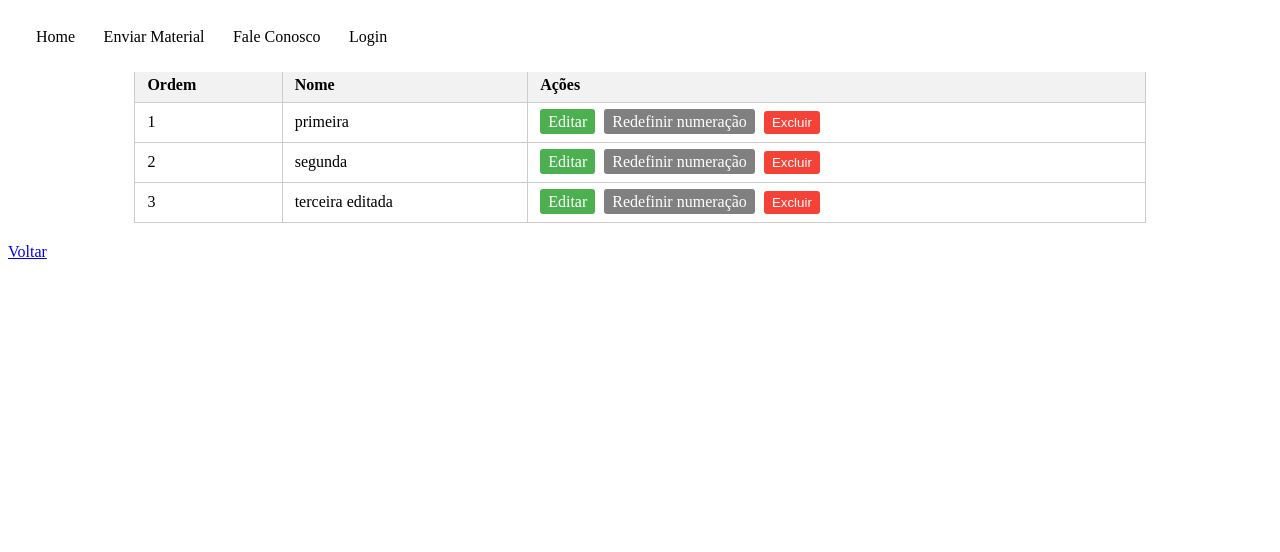
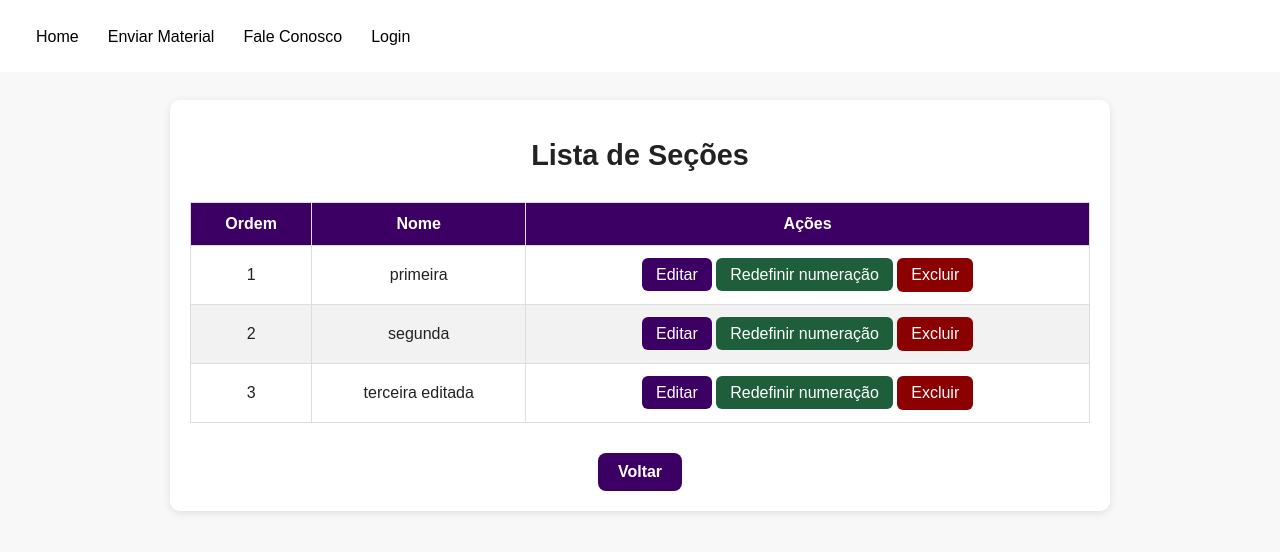
Before and after one commit to lucasgoncalvesmartins/TCC_Lucas_ADS19, a PHP site: template src/View/ListarSecoes.php in a window 1280 px wide. Shown: the top 552 px of the page. Run offline with PHP 8.4, Linux system fonts and the light colour scheme; the template is opened without the code that fills it, so the values that code supplies are empty; data comes from the database, SQL or seed files in the repository.

Commit message:
realizado ajustes no contraste de botoes

```diff
--- a/src/Css/listarsecoes.css
+++ b/src/Css/listarsecoes.css
@@ -1,41 +1,157 @@
+
+body {
+    font-family: Arial, sans-serif;
+    background-color: #f8f8f8;
+    margin: 0;
+    padding: 0;
+    color: #222;
+}
+
+
+
+/*CONTEÚDO PRINCIPAL*/
+main {
+    margin-top: 100px;
+    padding: 20px;
+    max-width: 900px;
+    margin-left: auto;
+    margin-right: auto;
+    background-color: white;
+    border-radius: 10px;
+    box-shadow: 0 2px 8px rgba(0,0,0,0.1);
+}
+
+/*TÍTULO*/
+h1 {
+    text-align: center;
+    margin-bottom: 30px;
+    color: #222;
+    font-size: 1.8rem;
+}
+
+/* MENSAGEM DE ERRO */
+p {
+    text-align: center;
+    color: #c0392b;
+}
+
+/* TABELA  */
 table {
+    width: 100%;
     border-collapse: collapse;
-            width: 80%;
-            margin: 20px auto;
+    margin-top: 10px;
 }
-        th, td {
-            border: 1px solid #ccc;
-            padding: 8px 12px;
-            text-align: left;
+
+table th, table td {
+    border: 1px solid #ddd;
+    padding: 12px;
+    text-align: center;
 }
-        th {
+
+table th {
+    background-color: #3c0064;
+    color: white;
+}
+
+table tr:nth-child(even) {
     background-color: #f2f2f2;
 }
-        .button {
-            padding: 4px 8px;
-            background-color: #4CAF50;
-            color: white;
-            text-decoration: none;
-            border-radius: 3px;
-            margin-right: 5px;
-        }
-        .button.delete {
-            background-color: #f44336;
-            border: none;
-            cursor: pointer;
+
+table tr:hover {
+    background-color: #e6e6ff;
 }
 
-        .button.ordenar {
-    background-color: grey;
-    color: white;
+/* BOTÕES  */
+.button {
+    background-color: #3c0064;
+    color: #ffffff;
+    padding: 8px 14px;
     border: none;
+    border-radius: 6px;
     text-decoration: none;
-    padding: 4px 8px;
-    border-radius: 3px;
-    margin-right: 5px;
+    font-size: 1rem;
     cursor: pointer;
+    transition: background 0.2s ease, transform 0.1s ease;
 }
 
-.button.ordenar:hover {
-    background-color: #1976D2;
+.button:hover,
+.button:focus {
+    background-color: #5a0099;
+    outline: 3px solid #d8bfff;
+    transform: scale(1.03);
 }
+
+/* contraste AAA*/
+.button.delete {
+    background-color: #8b0000;
+    color: #ffffff;
+}
+
+.button.delete:hover,
+.button.delete:focus {
+    background-color: #a40000;
+    outline: 3px solid #f2b8b8;
+}
+
+/*  contraste AA+ */
+.button.ordenar {
+    background-color: #1e5e3a;
+    color: #ffffff;
+}
+
+.button.ordenar:hover,
+.button.ordenar:focus {
+    background-color: #247f4b;
+    outline: 3px solid #b3e5c5;
+}
+
+/* Excluir */
+form {
+    display: inline-block;
+}
+
+/*  BOTÃO VOLTAR  */
+.btn.btn-link {
+    display: block;
+    width: fit-content;
+    margin: 30px auto 0;
+    text-align: center;
+    background-color: #3c0064;
+    color: white;
+    padding: 10px 20px;
+    border-radius: 8px;
+    text-decoration: none;
+    font-weight: bold;
+    transition: background-color 0.3s, transform 0.1s ease;
+}
+
+.btn.btn-link:hover,
+.btn.btn-link:focus {
+    background-color: #5a0099;
+    transform: scale(1.03);
+    outline: 3px solid #d8bfff;
+}
+
+/*  FOCUS VISÍVEL */
+a:focus, button:focus {
+    outline: 3px solid #ffd54f;
+    outline-offset: 2px;
+}
+
+/* RESPONSIVIDADE */
+@media (max-width: 768px) {
+    main {
+        width: 90%;
+        padding: 10px;
+    }
+
+    table th, table td {
+        padding: 8px;
+        font-size: 0.9rem;
+    }
+
+    .button, .btn.btn-link {
+        font-size: 0.9rem;
+        padding: 8px 10px;
+    }
+}
--- a/src/View/ListarSecoes.php
+++ b/src/View/ListarSecoes.php
@@ -5,7 +5,7 @@ $secaoDAO = new SecaoDAO();
 $secoes = $secaoDAO->listarTodas();
 
 
-usort($secoes, function($a, $b) {
+usort($secoes, function ($a, $b) {
     return $a['ordem'] <=> $b['ordem'];
 });
 
@@ -25,15 +25,18 @@ if ($_SERVER['REQUEST_METHOD'] === 'POST') {
 
 <!DOCTYPE html>
 <html lang="pt-BR">
+
 <head>
     <meta charset="UTF-8">
     <link rel="stylesheet" href="../Css/listarsecoes.css">
     <title>Listar Seções</title>
 
 </head>
+
 <body>
     <?php include 'header.php'; ?>
-<h2 style="text-align:center;">Lista de Seções</h2>
+    <main>
+        <h1 style="text-align:center;">Lista de Seções</h1>
 
         <?php if ($erro): ?>
             <p style="color:red; text-align:center;"><?= htmlspecialchars($erro) ?></p>
@@ -65,6 +68,8 @@ if ($_SERVER['REQUEST_METHOD'] === 'POST') {
             </tbody>
         </table>
         <a href="Home.php" class="btn btn-link" tabindex="0">Voltar</a>
+    </main>
 
 </body>
+
 </html>
```
Lines whose indentation alone changed are shown as unchanged.
